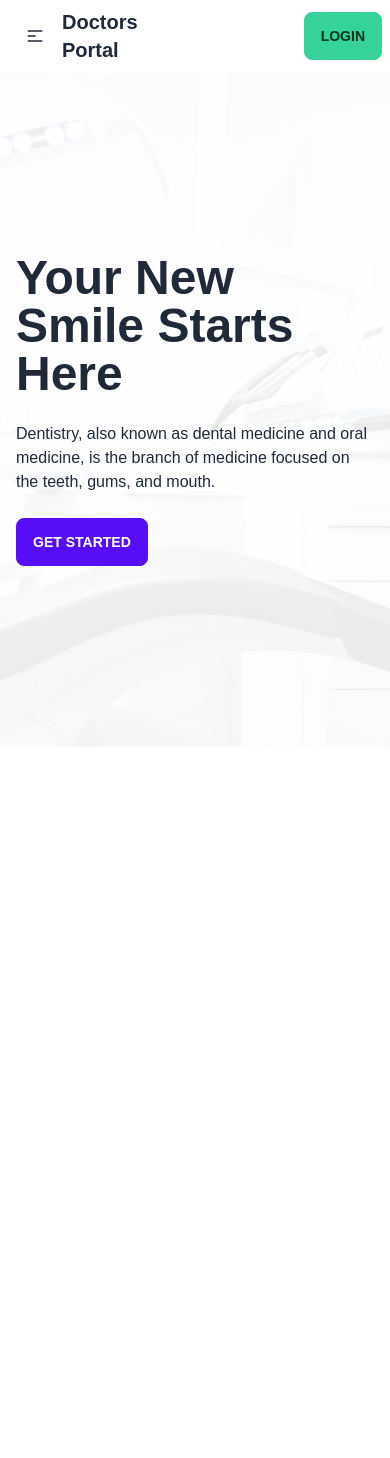
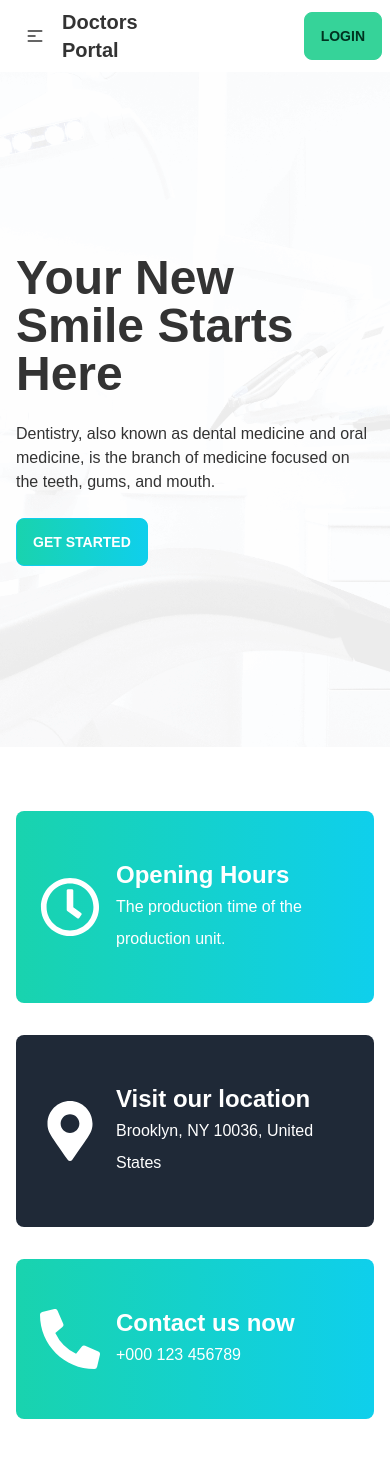
Before and after one commit to Md-FarhadHossain/doctors-portal, a React (Create React App) app: page / in a window 390 px wide. Shown: the top 1458 px of the page. Before the commit the page ends 844 px from the top, so only its background shows below. Built offline with nearby package versions, Linux system fonts and the light colour scheme; the HTML template or start-up script is replaced by a standard one.

Commit message:
outline service card added with responsive

```diff
--- a/package.json
+++ b/package.json
@@ -9,6 +9,7 @@
     "daisyui": "^2.41.0",
     "react": "^18.2.0",
     "react-dom": "^18.2.0",
+    "react-icons": "^4.6.0",
     "react-router-dom": "^6.4.3",
     "react-scripts": "5.0.1",
     "web-vitals": "^2.1.0"
--- a/src/components/HeroSection/HeroSection.jsx
+++ b/src/components/HeroSection/HeroSection.jsx
@@ -14,7 +14,7 @@ const HeroSection = () => {
               Dentistry, also known as dental medicine and oral medicine, is the
               branch of medicine focused on the teeth, gums, and mouth.
             </p>
-            <button className="btn btn-primary">Get Started</button>
+            <button className="btn btn-primary text-white bg-gradient-to-r from-secondary to-primary">Get Started</button>
           </div>
           {/* Hero left image */}
 
--- /dev/null
+++ b/src/components/OutlineServiceCard/OutlineServiceCard.jsx
@@ -0,0 +1,50 @@
+import React from "react";
+import { FaRegClock, FaMapMarkerAlt, FaPhoneAlt } from "react-icons/fa";
+
+const OutlineServiceCard = () => {
+  const cardData = [
+    {
+        id: 1,
+      icon: <FaRegClock />,
+      title: "Opening Hours",
+      description: "The production time of the production unit.",
+      bgColor: 'from-secondary to-primary'
+    },
+    {
+        id: 2,
+      icon: <FaMapMarkerAlt />,
+      title: "Visit our location",
+      description: "Brooklyn, NY 10036, United States",
+      bgColor: 'bg-darkGray'
+    },
+    {
+        id: 3,
+      icon: <FaPhoneAlt />,
+      title: "Contact us now",
+      description: "+000 123 456789",
+      bgColor: 'from-secondary to-primary'
+    },
+  ];
+
+  return (
+    <>
+      <div className="grid container mx-auto lg:grid-cols-3 grid-cols-1 md:grid-cols-2 gap-8 my-16 px-4 lg:px-0">
+      {cardData.map((card) => (
+        <>
+          <div key={card.id} className={`flex items-center py-12 px-6 bg-gray-800 text-white  rounded-lg leading-8 bg-gradient-to-r ${card.bgColor}`}>
+            <div className="mr-4">
+              <span className="text-6xl">{card.icon}</span>
+            </div>
+            <div>
+              <h2 className="text-2xl font-semibold">{card.title}</h2>
+              <p>{card.description}</p>
+            </div>
+          </div>
+        </>
+      ))}
+      </div>
+    </>
+  );
+};
+
+export default OutlineServiceCard;
--- a/src/pages/Home/Home.jsx
+++ b/src/pages/Home/Home.jsx
@@ -1,10 +1,12 @@
 import React from 'react'
 import HeroSection from '../../components/HeroSection/HeroSection'
+import OutlineServiceCard from '../../components/OutlineServiceCard/OutlineServiceCard'
 
 const Home = () => {
   return (
     <>
         <HeroSection />
+        <OutlineServiceCard />
     </>
   )
 }
--- a/tailwind.config.js
+++ b/tailwind.config.js
@@ -7,7 +7,16 @@ module.exports = {
     extend: {},
   },
   daisyui: {
-    themes: ["light"],
+    themes: [{
+      mytheme: {
+        primary: "#0FCFEC",
+        secondary: "#19D3AE",
+        darkGray: '#3A4256',
+        accent: "#37cdbe",
+        neutral: "#3d4451",
+        "base-100": "#ffffff",
+      },
+    },"light"],
   },
 
   plugins: [require('daisyui')],
```
Also changed, not shown: 1 other file (tests, documents, lock files or other folders).
